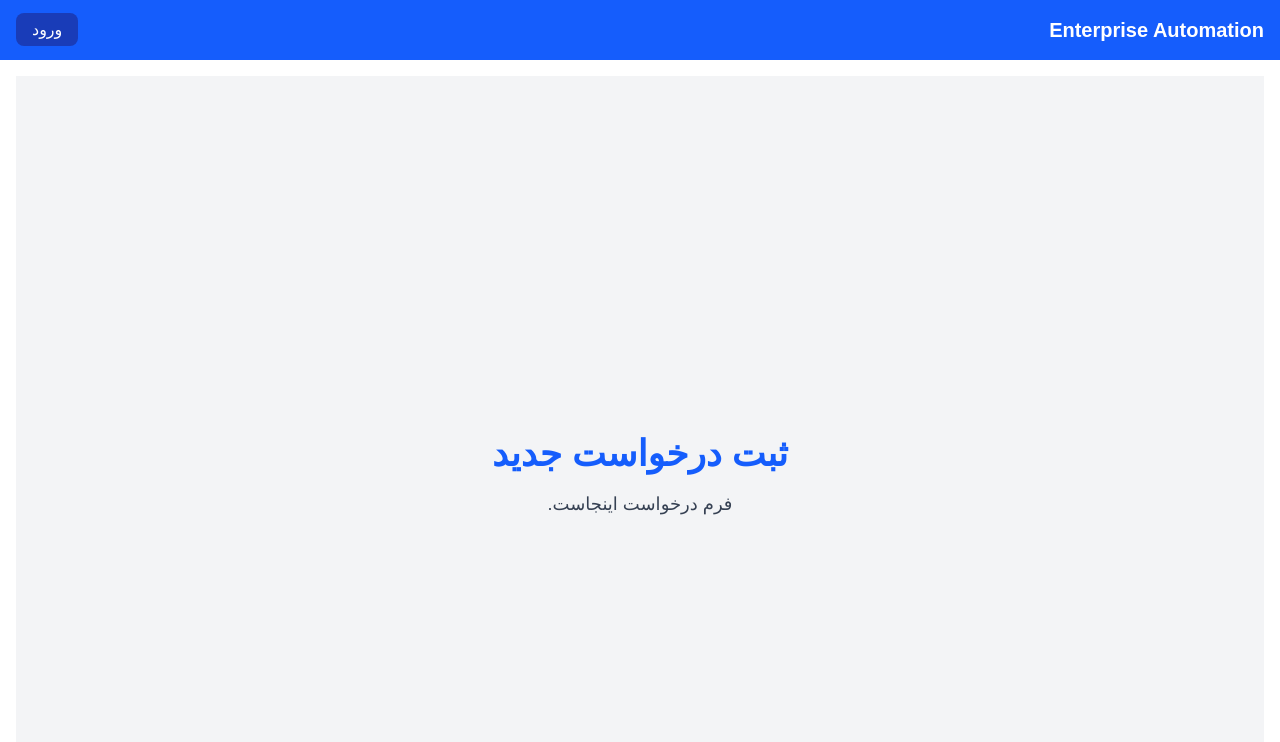
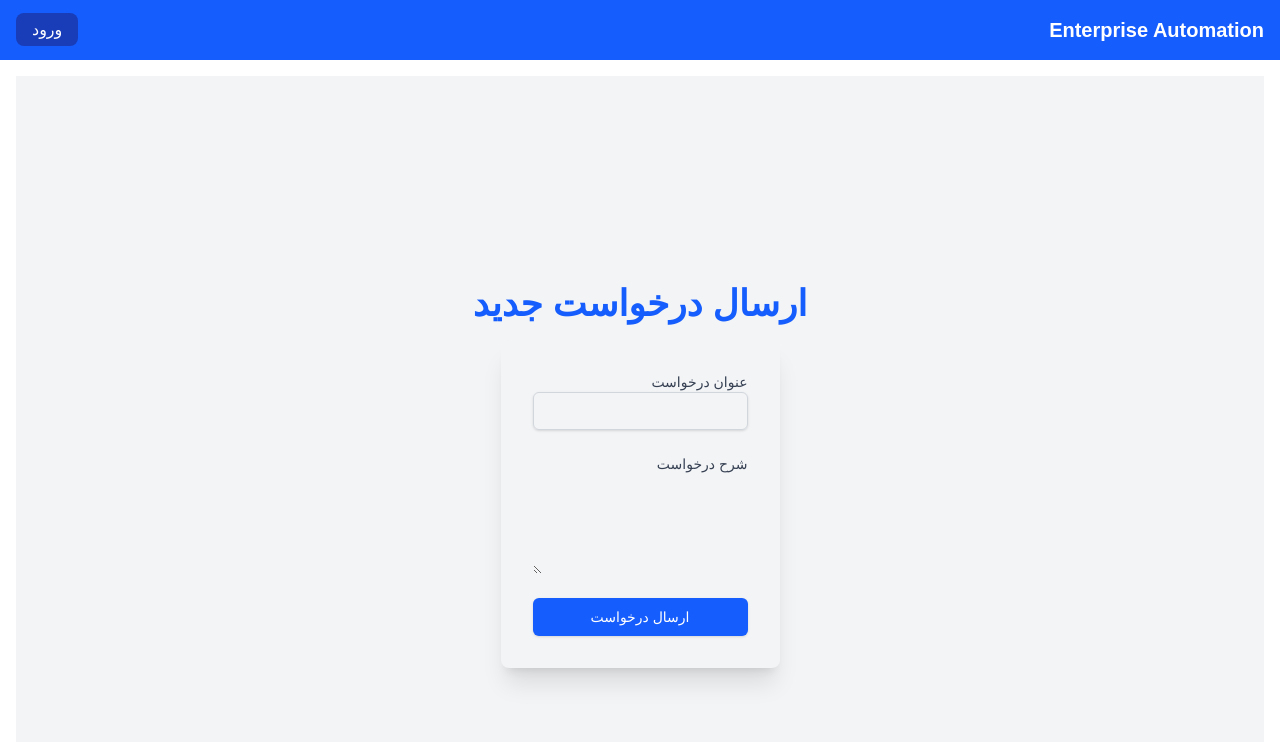
Before and after one commit to behmaneshrad/EnterpriseAutomationClient, a Next.js app in the folder enterprise-automation-ui/: page /request/new in a window 1280 px wide. Shown: the top 742 px of the page. Built offline with nearby package versions, Linux system fonts and the light colour scheme; no server answers.

Commit message:
updated request/new

```diff
--- a/enterprise-automation-ui/src/app/request/new/page.tsx
+++ b/enterprise-automation-ui/src/app/request/new/page.tsx
@@ -1,12 +1,13 @@
 import React from "react";
+import RequestForm from "@/components/RequestForm";
 
 const NewRequestPage = () => {
   return (
     <div className="flex flex-col items-center justify-center min-h-screen bg-gray-100 p-4">
       <h1 className="text-4xl font-bold text-blue-600 mb-4">
-        ثبت درخواست جدید
+        ارسال درخواست جدید
       </h1>
-      <p className="text-lg text-gray-700">فرم درخواست اینجاست.</p>
+      <RequestForm/>
     </div>
   );
 };
```
